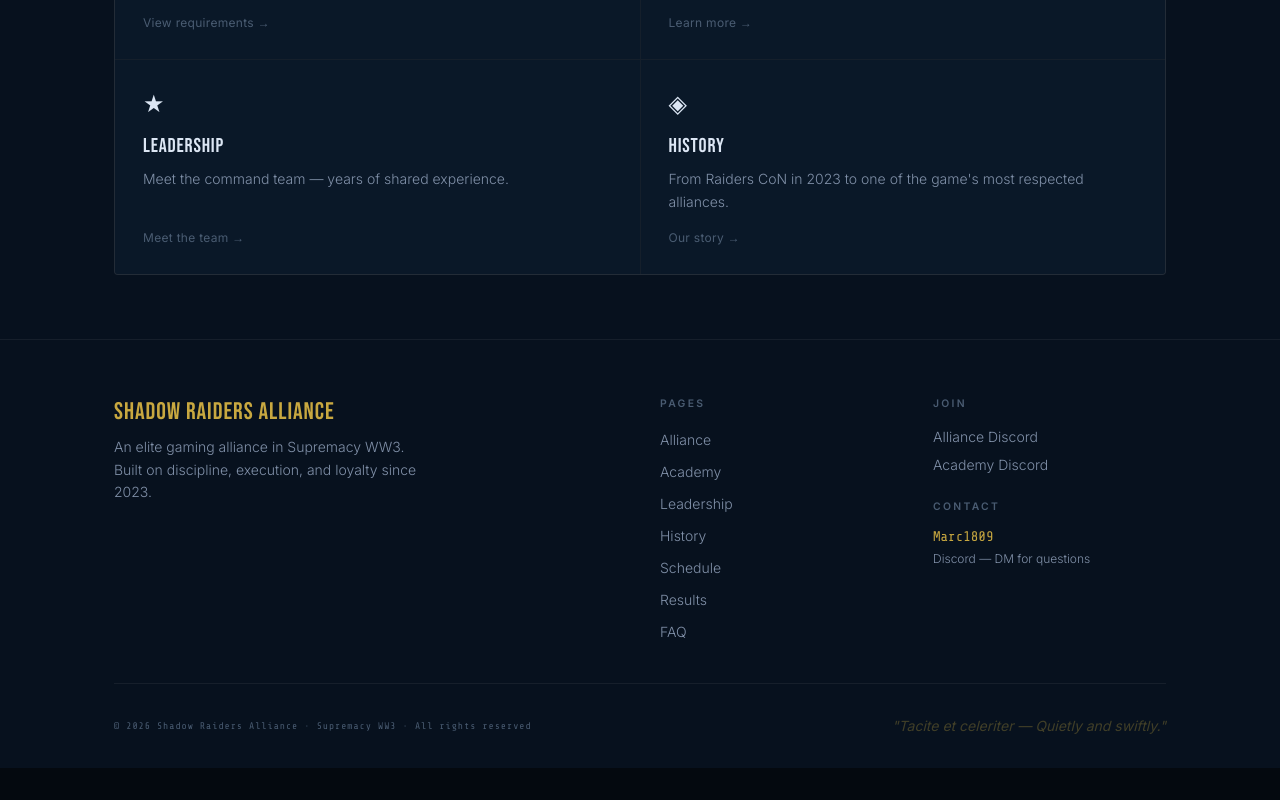
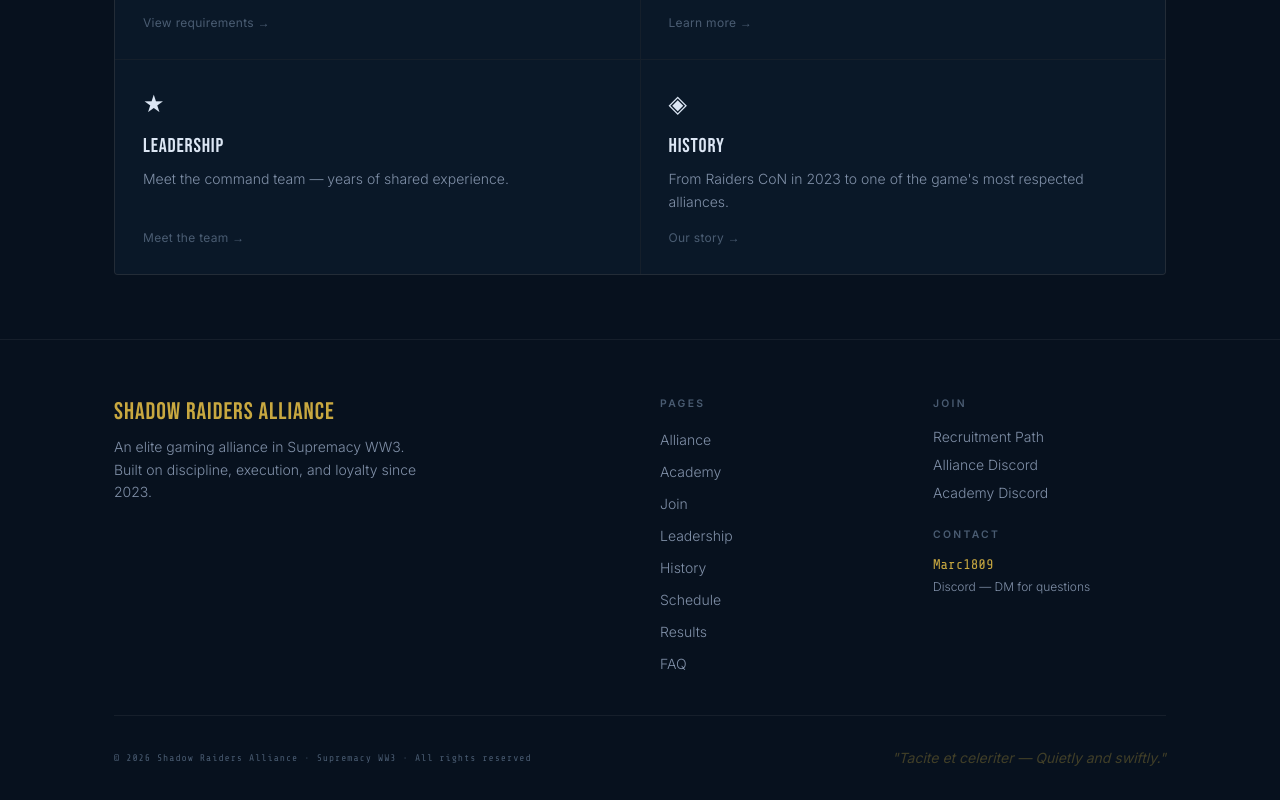
Before and after one commit to marshall1809/shadow-raiders-site, a Next.js app: page / in a window 1280 px wide. Shown: the part 1131-1931 px from the top of the page. Before the commit the page ends 1899 px from the top, so only its background shows below. Built offline with nearby package versions, Linux system fonts and the light colour scheme; no server answers.

Commit message:
Add recruitment link to footer

```diff
--- a/components/Footer.tsx
+++ b/components/Footer.tsx
@@ -23,10 +23,10 @@
           <div>
             <div className="text-[#4a5c72] text-[0.65rem] font-semibold tracking-[0.22em] uppercase mb-4">Pages</div>
             <ul className="flex flex-col gap-2">
-              {['alliance','academy','leadership','history','schedule','results','faq'].map(p => (
+              {['alliance','academy','join','leadership','history','schedule','results','faq'].map(p => (
                 <li key={p}>
                   <button onClick={() => go(p)} className="text-[#8090a8] text-sm font-light hover:text-[#c8a840] transition-colors capitalize cursor-pointer bg-transparent border-none p-0">
-                    {p === 'faq' ? 'FAQ' : p.charAt(0).toUpperCase() + p.slice(1)}
+                    {p === 'faq' ? 'FAQ' : p === 'join' ? 'Join' : p.charAt(0).toUpperCase() + p.slice(1)}
                   </button>
                 </li>
               ))}
@@ -35,6 +35,7 @@
           <div>
             <div className="text-[#4a5c72] text-[0.65rem] font-semibold tracking-[0.22em] uppercase mb-4">Join</div>
             <div className="flex flex-col gap-2 mb-6">
+              <button onClick={() => go('join')} className="text-left text-[#8090a8] text-sm font-light hover:text-[#c8a840] transition-colors cursor-pointer bg-transparent border-none p-0">Recruitment Path</button>
               <a href="https://discord.gg/cmuGSVXQFN" target="_blank" rel="noopener noreferrer" className="text-[#8090a8] text-sm font-light hover:text-[#c8a840] transition-colors">Alliance Discord</a>
               <a href="https://discord.gg/e7c3DDaJmp" target="_blank" rel="noopener noreferrer" className="text-[#8090a8] text-sm font-light hover:text-[#c8a840] transition-colors">Academy Discord</a>
             </div>
```
